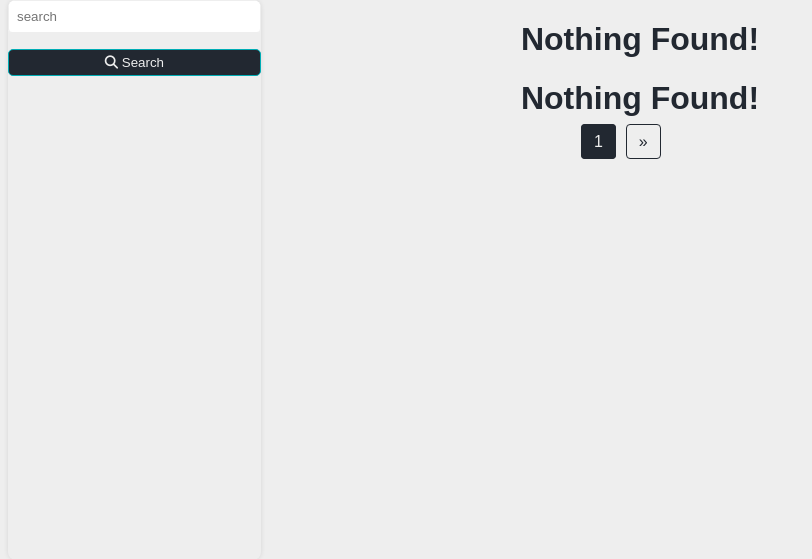
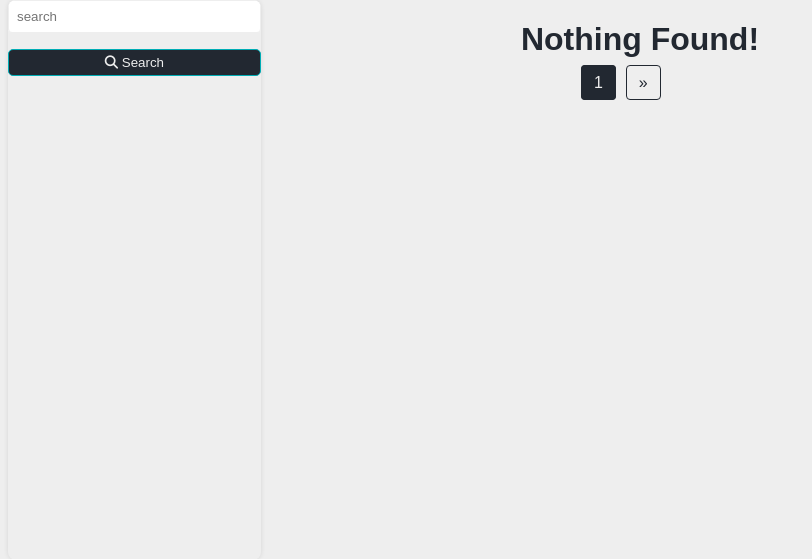
Before and after one commit to immodded/animepixels, a Flask app: page /search in a window 1280 px wide. Shown: the part 126-685 px from the top of the page, without its empty margins (0-812 px from the left). Run offline with Flask 3, Linux system fonts and the light colour scheme; data that the repository does not hold is empty; some libraries are stand-ins or nearby versions.

Commit message:
Update cards.html

```diff
--- a/templates/cards.html
+++ b/templates/cards.html
@@ -11,8 +11,6 @@
 {% for aph in movie_aph_list %}
 <a class="linkx" href="/route{{ aph['href'] }}">{{ aph["title"] }}</a>
 {% endfor %}
-{% else %}
-<h1 class="titlex">Nothing Found!</h1>
 {% endif %}
 {% if cards %}
 {% for card in cards %}
```
